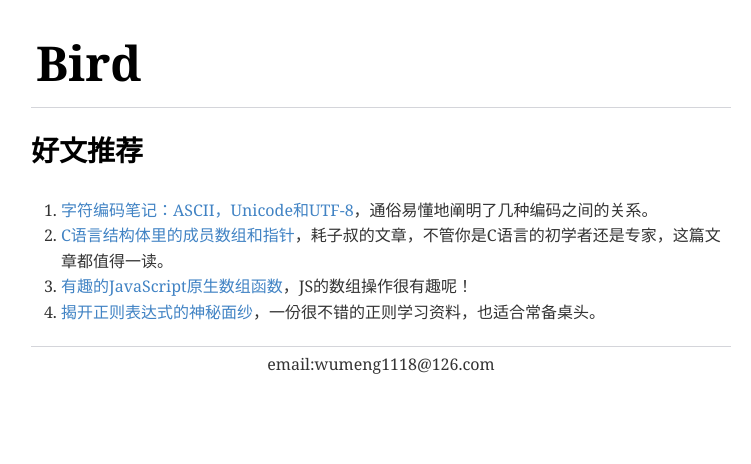
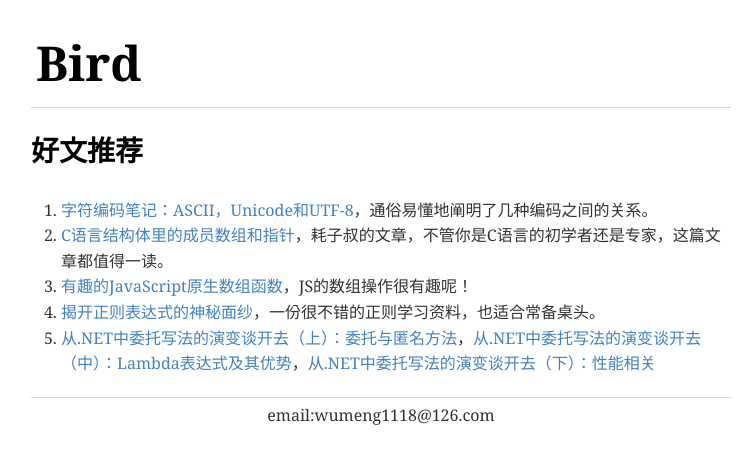
Before and after one commit to Qing-Shuang/Bird, a Jekyll site: the page built from _posts/Other/2014-09-22-recommendation.md, in a window 1280 px wide. Shown: the top 464 px of the page, without its empty margins (259-1010 px from the left). Built offline with Jekyll 4.4.1, drawn with Linux system fonts in a browser that asks for light colours.

Commit message:
Update 2014-09-22-recommendation.md

```diff
--- a/_posts/Other/2014-09-22-recommendation.md
+++ b/_posts/Other/2014-09-22-recommendation.md
@@ -10,3 +10,4 @@ title: 好文推荐
 2. [C语言结构体里的成员数组和指针](http://coolshell.cn/articles/11377.html)，耗子叔的文章，不管你是C语言的初学者还是专家，这篇文章都值得一读。
 3. [有趣的JavaScript原生数组函数](http://www.ituring.com.cn/article/67320)，JS的数组操作很有趣呢！
 4. [揭开正则表达式的神秘面纱](http://www.regexlab.com/zh/regref.htm)，一份很不错的正则学习资料，也适合常备桌头。
+5. [从.NET中委托写法的演变谈开去（上）：委托与匿名方法](http://blog.zhaojie.me/2009/08/from-delegate-to-others.html)，[从.NET中委托写法的演变谈开去（中）：Lambda表达式及其优势](http://blog.zhaojie.me/2009/08/from-delegate-to-others-2.html)，[从.NET中委托写法的演变谈开去（下）：性能相关](http://blog.zhaojie.me/2009/08/from-delegate-to-others-3.html)
```
